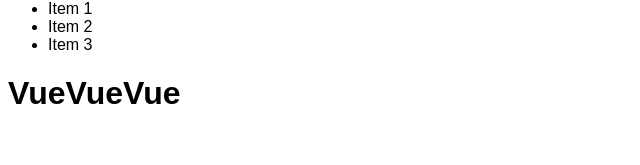
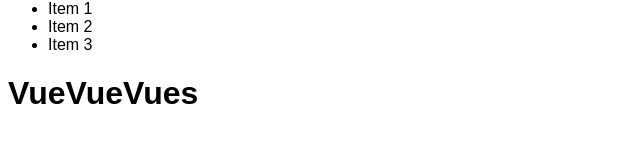
Before and after one commit to JuanesAdriano/my-vue-app, a Vue app: page / in a window 1280 px wide. Shown: the part 116-281 px from the top of the page, without its empty margins (0-640 px from the left). Built offline with nearby package versions, Linux system fonts and the light colour scheme.

Commit message:
Fechando exemplo de Eventos e Emit

```diff
--- a/src/App.vue
+++ b/src/App.vue
@@ -20,7 +20,7 @@
 
         data() {
             return {
-                msg: 'VueVueVue'
+                msg: 'VueVueVues'
             }
         },
         components: {
```
